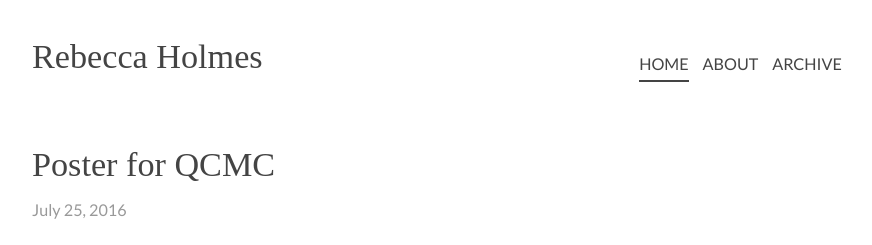
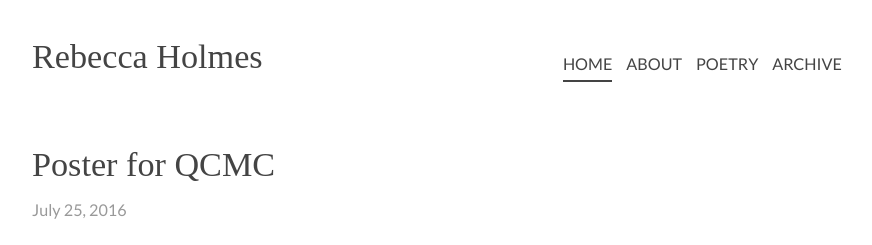
Before and after one commit to piscisvolans/piscisvolans.github.io, a Jekyll site: the page built from index.html, in a window 1280 px wide and 900 px high. Shown: the top 245 px of the window, without its empty margins (194-1066 px from the left). Built offline with Jekyll 4.4.1, drawn with Linux system fonts in a browser that asks for light colours; nearby versions of some CDN libraries; some web fonts are replaced; the list of posts is cut into pages by our own code; comment, search, counter and statistics services are not loaded.

Commit message:
Add poetry back to navbar

```diff
--- a/_config.yml
+++ b/_config.yml
@@ -25,5 +25,6 @@ github:
   repo:           https://github.com/piscisvolans/piscisvolans.github.io
 pages_list:
   About: '/about'
+  Poetry: '/poetry'
   Archive: '/archive'
   Feed: '/rss.xml'
--- a/_data/pages_list.yml
+++ b/_data/pages_list.yml
@@ -2,5 +2,7 @@
   url: "/"
 - name: "About"
   url: "/about"
+- name: "Poetry"
+  url: "/poetry"
 - name: "Archive"
   url: "/archive"
```
